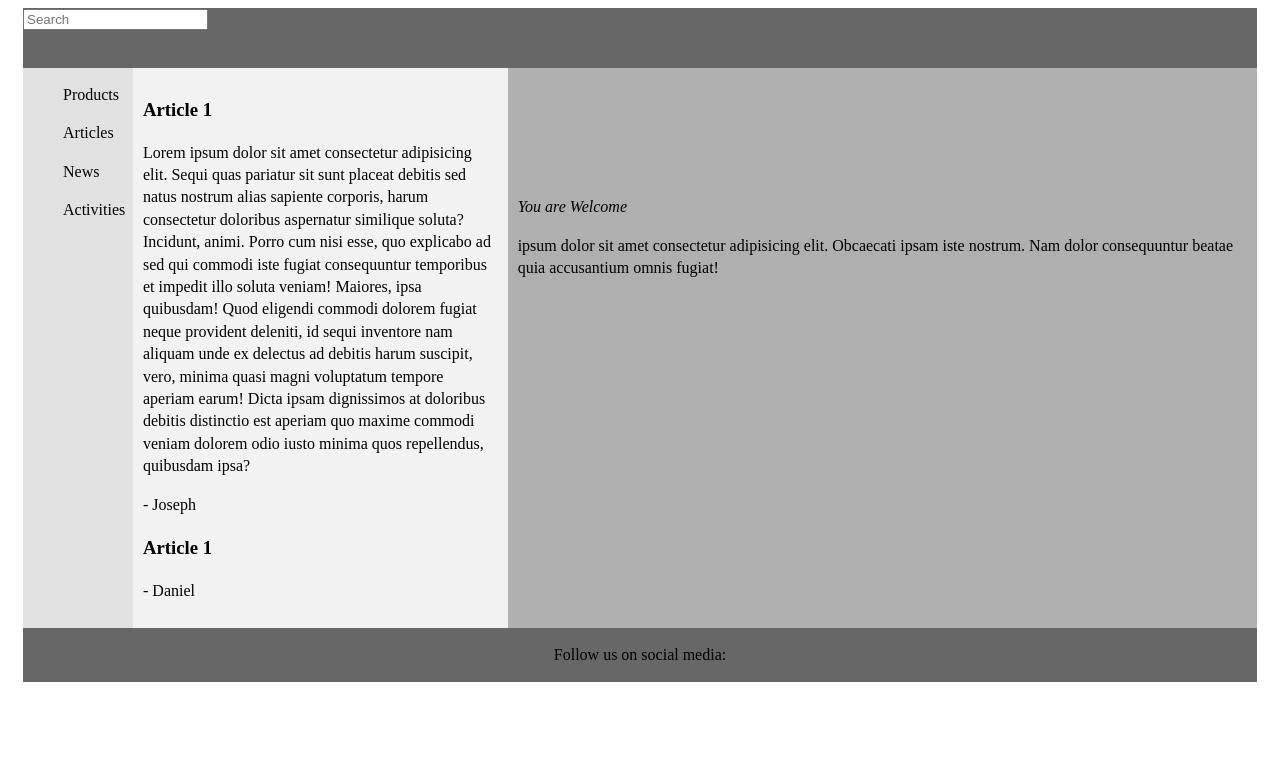
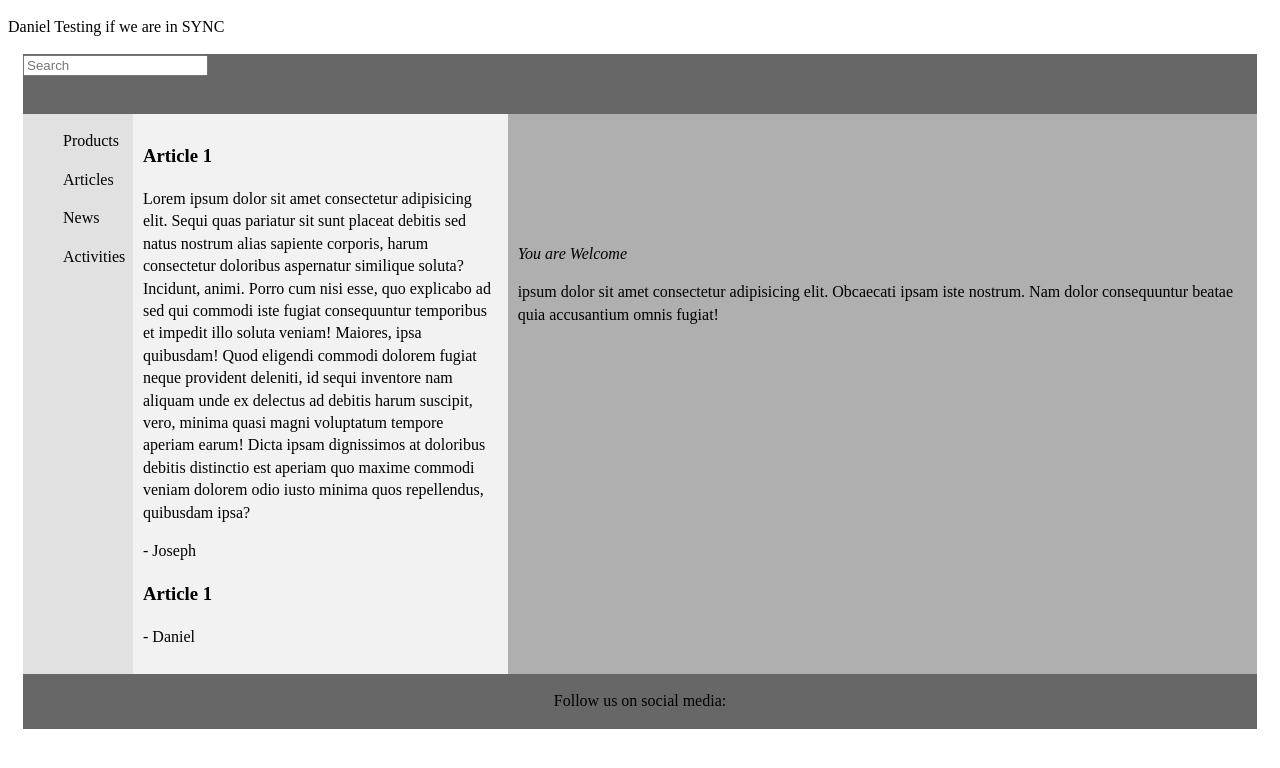
Before and after one commit to Josh251/Project-XYZ, a plain HTML site: page index.html in a window 1280 px wide. Drawn offline with Linux system fonts and the light colour scheme.

Commit message:
added a p tag

```diff
--- a/index.html
+++ b/index.html
@@ -8,6 +8,7 @@
     <title>Mercedes Benz</title>
 </head>
 <body>
+    <p>Daniel Testing if we are in SYNC</p>
     <div class="container">
         <!-- HEADER -->
         <header class="header">
```
